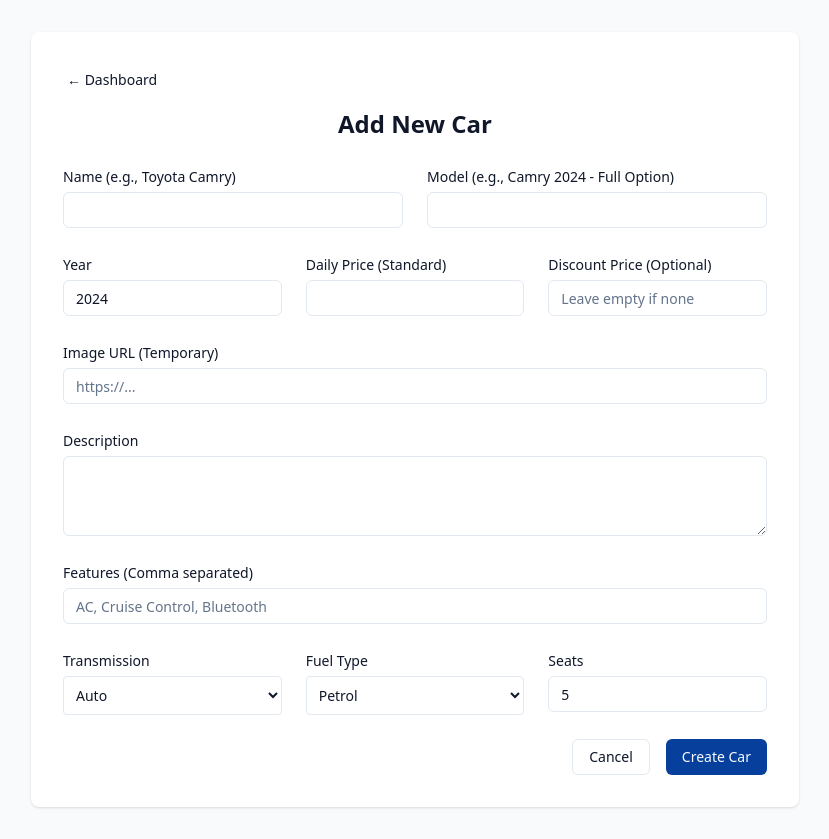
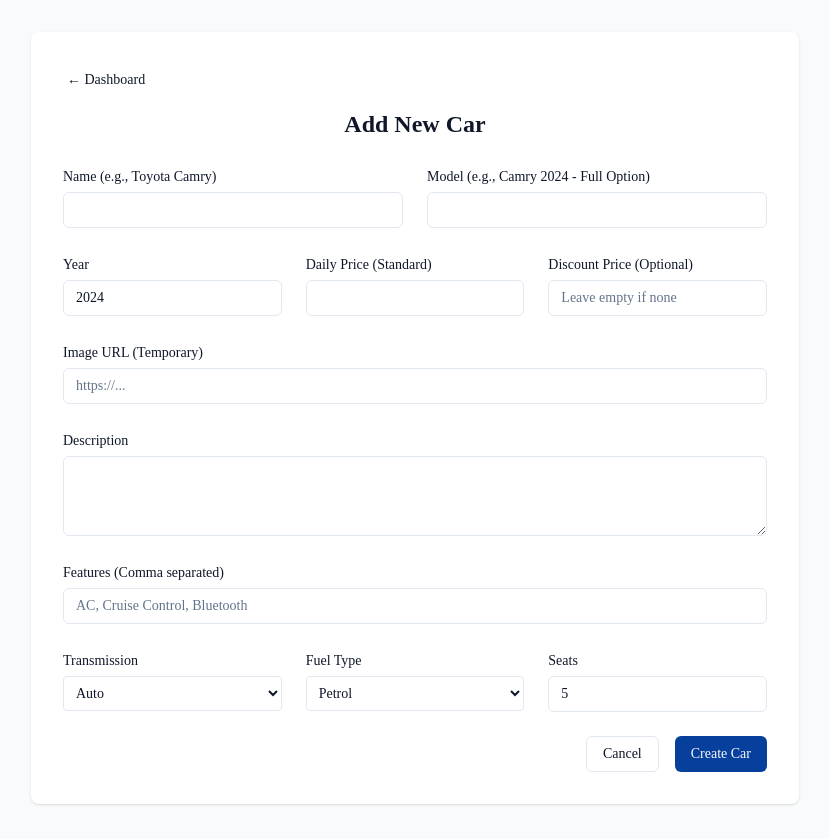
Before and after one commit to anjum613/mileage, a Next.js app: page /admin/cars/new in a window 1280 px wide. Shown: the whole page, without its empty margins (225-1054 px from the left). Built offline with nearby package versions, Linux system fonts and the light colour scheme.

Commit message:
feat: Change website font to Inter for modern appearance
- Replace Geist font with Inter from Google Fonts
- Configure Tailwind to use Inter as default sans-serif
- Apply Inter across entire website for consistent modern look
- Inter is optimized for readability and professional appearance

```diff
--- a/src/app/[locale]/layout.tsx
+++ b/src/app/[locale]/layout.tsx
@@ -1,19 +1,15 @@
 import type { Metadata } from "next";
-import { Geist, Geist_Mono } from "next/font/google";
+import { Inter } from "next/font/google";
 import "../globals.css";
 import { NextIntlClientProvider } from 'next-intl';
 import { getMessages } from 'next-intl/server';
 import { notFound } from 'next/navigation';
 
-// Using Geist is perfect for a sleek, modern UI
-const geistSans = Geist({
-    variable: "--font-geist-sans",
+// Inter is a modern, clean sans-serif font perfect for web applications
+const inter = Inter({
     subsets: ["latin"],
-});
-
-const geistMono = Geist_Mono({
-    variable: "--font-geist-mono",
-    subsets: ["latin"],
+    variable: "--font-inter",
+    display: 'swap',
 });
 
 export const metadata: Metadata = {
@@ -41,7 +37,7 @@ export default async function RootLayout({
     return (
         <html lang={locale} dir={locale === 'ar' ? 'rtl' : 'ltr'}>
             <body
-                className={`${geistSans.variable} ${geistMono.variable} antialiased min-h-screen bg-background text-foreground`}
+                className={`${inter.variable} font-sans antialiased min-h-screen bg-background text-foreground`}
             >
                 <NextIntlClientProvider messages={messages}>
                     {children}
--- a/tailwind.config.ts
+++ b/tailwind.config.ts
@@ -12,6 +12,9 @@ const config: Config = {
 	],
 	theme: {
 		extend: {
+			fontFamily: {
+				sans: ['var(--font-inter)', 'sans-serif'],
+			},
 			colors: {
 				background: 'hsl(var(--background))',
 				foreground: 'hsl(var(--foreground))',
```
Lines whose indentation alone changed are shown as unchanged.
